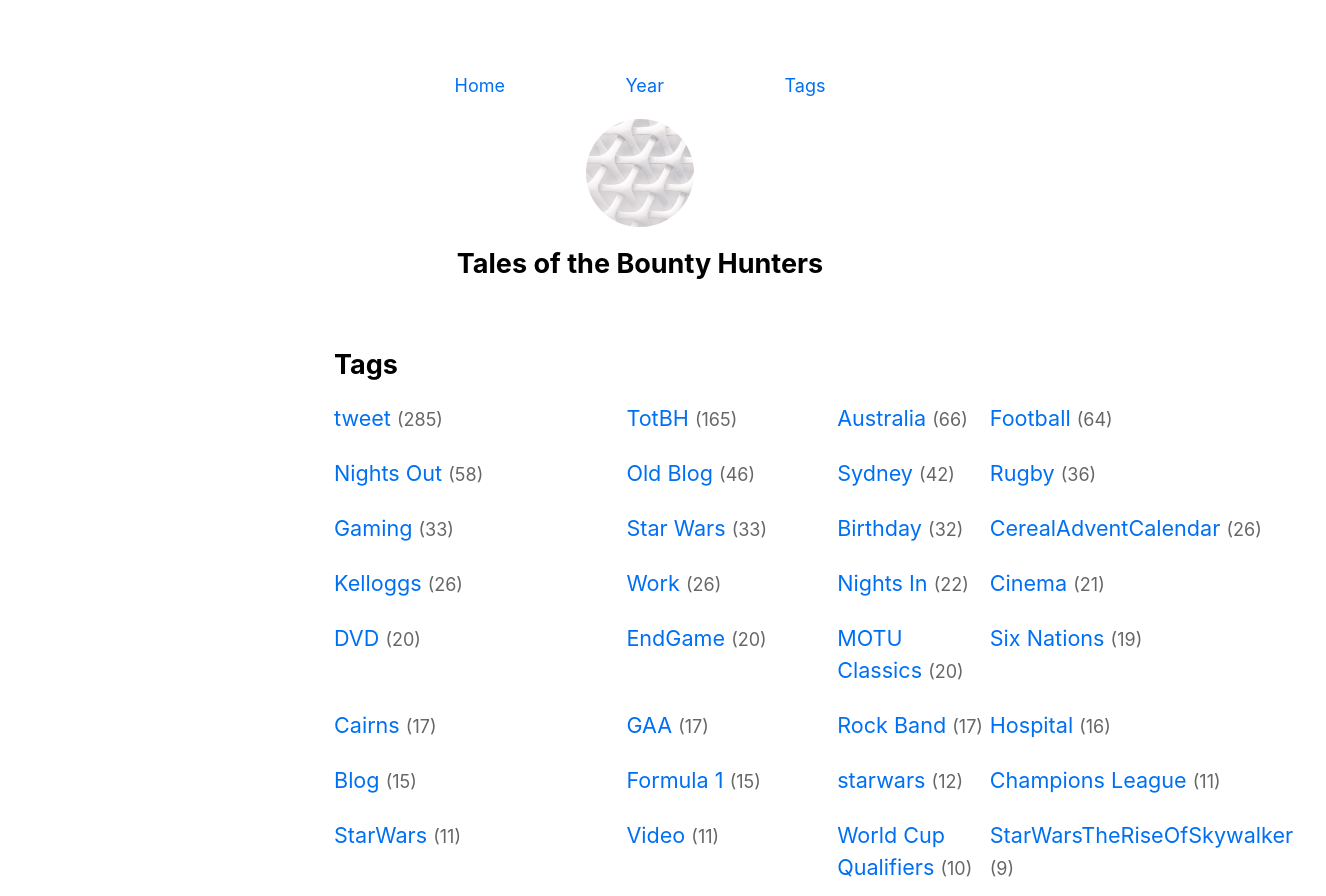
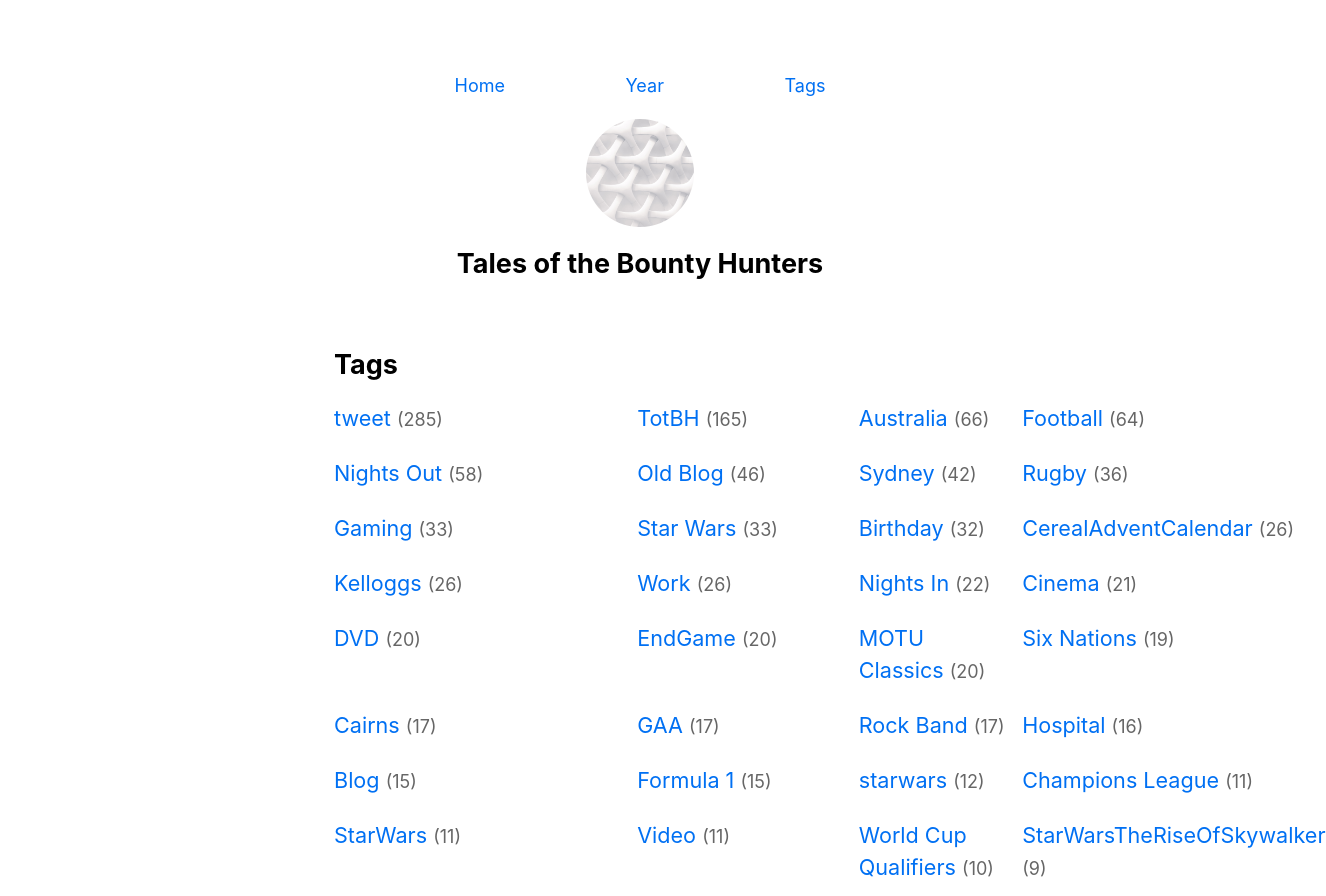
Before and after one commit to paddyfed/TalesOfTheBountyHunters, a Next.js app: page /tags in a window 1280 px wide. Shown: the top 896 px of the page, 1326 px wide, since content can reach past the window. Built offline with nearby package versions, Linux system fonts and the light colour scheme.

Commit message:
Increased gap on Tags and Years list

```diff
--- a/styles/utils.module.css
+++ b/styles/utils.module.css
@@ -60,6 +60,7 @@
 .yearsList {
   display: grid;
   grid-template-columns: 1fr 1fr 1fr 1fr;
+  gap: 0 .5em;
 }
 
 .blogTagsList {
```
